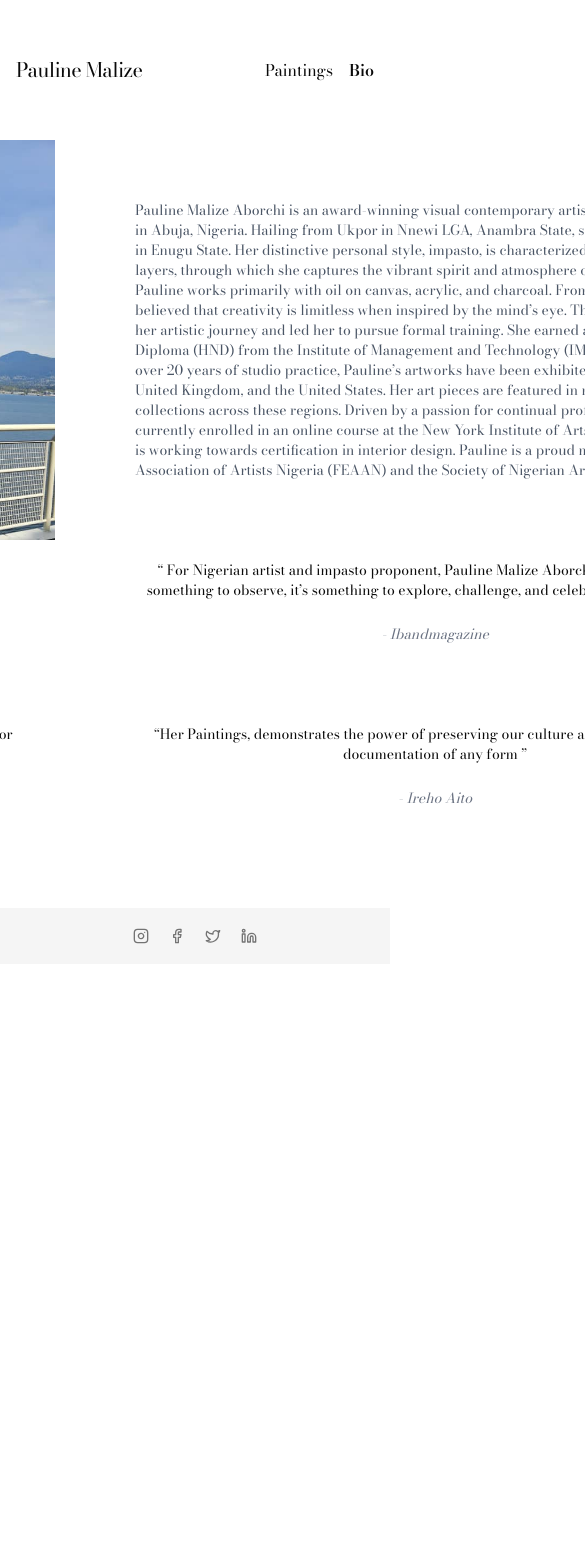
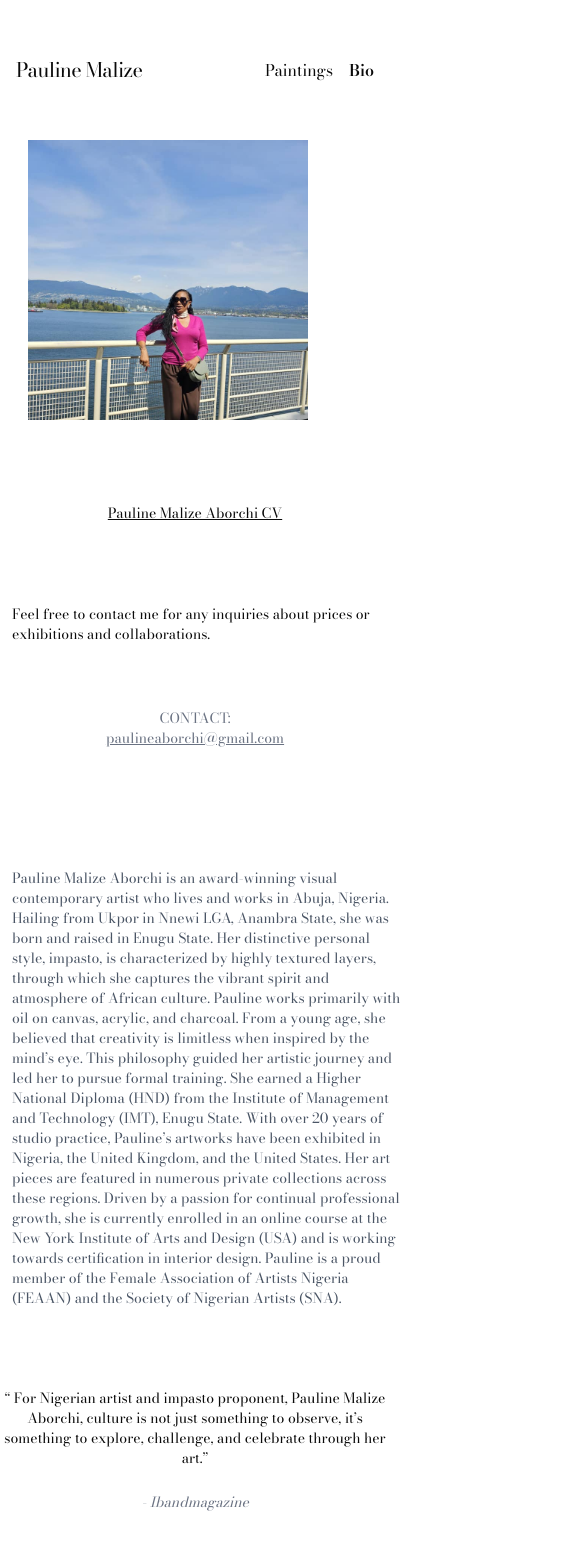
Before and after one commit to Charlie042/pauline, a Next.js app: page /Bio in a window 390 px wide. Shown: the top 1568 px of the page, 585 px wide, since content can reach past the window. Before the commit the page ends 964 px from the top, so only its background shows below. Built offline with nearby package versions, Linux system fonts and the light colour scheme.

Commit message:
-fix: fixed the reponsiveness in bio page

```diff
--- a/app/Bio/page.tsx
+++ b/app/Bio/page.tsx
@@ -12,7 +12,7 @@ const Bio = () => {
       initial={{ opacity: 0 }}
       animate={{ opacity: 1 }}
       transition={{ duration: 1.5, ease: "easeInOut" }}
-      className="flex gap-20 justify-center items-center "
+      className="flex gap-20 justify-center items-center xl:flex-row flex-col"
     >
       <div className="flex flex-col gap-20">
         <Swiper
@@ -21,7 +21,7 @@ const Bio = () => {
           loop={true}
           speed={3000}
           autoplay={{ delay: 4000, disableOnInteraction: false }}
-          className="relative overflow-hidden flex flex-col gap-20 w-100 h-100"
+          className="relative overflow-hidden flex flex-col gap-20 md:w-100 w-70 h-70 md:h-100 max-sm:mx-7"
         >
           <SwiperSlide>
             <Image
@@ -33,13 +33,13 @@ const Bio = () => {
             />
           </SwiperSlide>
           <SwiperSlide>
-            <Image src="/bio2.jpg" width={500} height={500} alt="image" />
+            <Image src="/bio2.jpg" width={500} height={500} alt="image" className="object-cover w-full h-full"/>
           </SwiperSlide>
           <SwiperSlide>
-            <Image src="/bio3.jpg" width={500} height={500} alt="image" />
+            <Image src="/bio3.jpg" width={500} height={500} alt="image" className="object-cover w-full h-full"/>
           </SwiperSlide>
           <SwiperSlide>
-            <Image src="/bio4.jpg" width={500} height={500} alt="image" />
+            <Image src="/bio4.jpg" width={500} height={500} alt="image" className="object-cover w-full h-full"/>
           </SwiperSlide>
         </Swiper>
         {/* <ImageHolder src="/bio-pic.jpg" /> */}
@@ -53,11 +53,11 @@ const Bio = () => {
         </div>
 
         <div className="flex flex-col gap-10">
-          <P className="text-sm font-bodoni-moda font-extralight  w-100">
+          <P className="text-sm font-bodoni-moda font-extralight  md:w-100 w-full max-sm:mx-3">
             Feel free to contact me for any inquiries about prices or
             exhibitions and collaborations.
           </P>
-          <P className="flex flex-col text-sm font-bodoni-moda font-extralight text-gray-500 w-100 text-center">
+          <P className="flex flex-col text-sm font-bodoni-moda font-extralight text-gray-500 md:w-100 w-full text-center">
             CONTACT:{" "}
             <Link href="mailto:paulineaborchi@gmail.com" className="underline">
               paulineaborchi@gmail.com
@@ -66,7 +66,7 @@ const Bio = () => {
         </div>
       </div>
       <div className="flex flex-col gap-20 my-10">
-        <P className="text-sm font-bodoni-moda font-light text-gray-600 w-150">
+        <P className="text-sm font-bodoni-moda font-light text-gray-600 md:w-150 w-full max-sm:mx-3">
           Pauline Malize Aborchi is an award-winning visual contemporary artist
           who lives and works in Abuja, Nigeria. Hailing from Ukpor in Nnewi
           LGA, Anambra State, she was born and raised in Enugu State. Her
@@ -88,21 +88,21 @@ const Bio = () => {
           (FEAAN) and the Society of Nigerian Artists (SNA).
         </P>
         <div className="flex flex-col text-center">
-          <P className="text-sm font-bodoni-moda font-light  w-150">
+          <P className="text-sm font-bodoni-moda font-light  md:w-150 w-full">
             “ For Nigerian artist and impasto proponent, Pauline Malize Aborchi,
             culture is not just something to observe, it’s something to explore,
             challenge, and celebrate through her art.”
           </P>
-          <P className="text-sm font-bodoni-moda italic font-extralight text-gray-500 w-150">
+          <P className="text-sm font-bodoni-moda italic font-extralight text-gray-500 md:w-150 w-full">
             - Ibandmagazine
           </P>
         </div>
         <div className="flex flex-col text-center">
-          <P className="text-sm font-bodoni-moda font-light  w-150">
+          <P className="text-sm font-bodoni-moda font-light  md:w-150 w-full">
             “Her Paintings, demonstrates the power of preserving our culture and
             tradition through documentation of any form ”
           </P>
-          <P className="text-sm font-bodoni-moda italic font-extralight text-gray-500 w-150">
+          <P className="text-sm font-bodoni-moda italic font-extralight text-gray-500 md:w-150 w-full">
             - Ireho Aito
           </P>
         </div>
```
